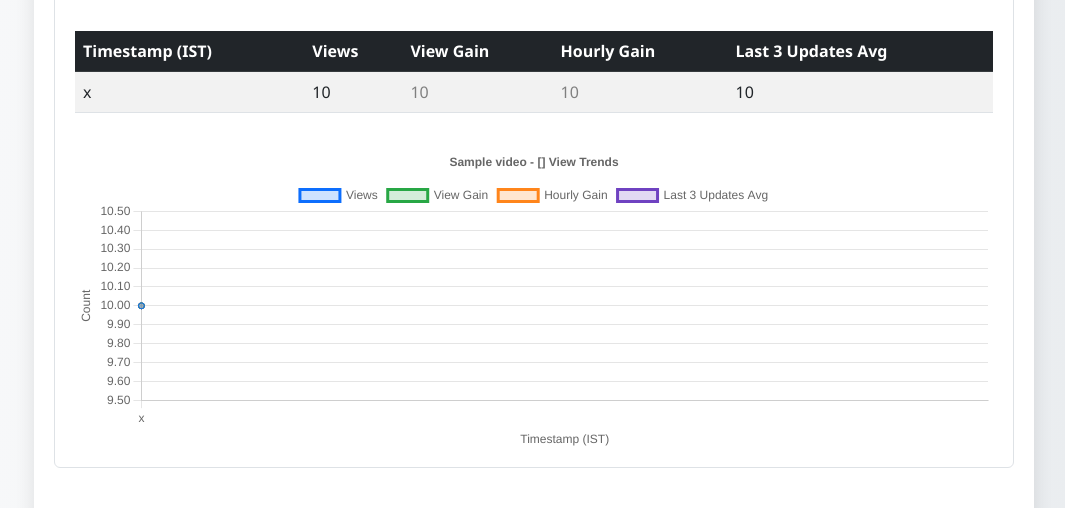
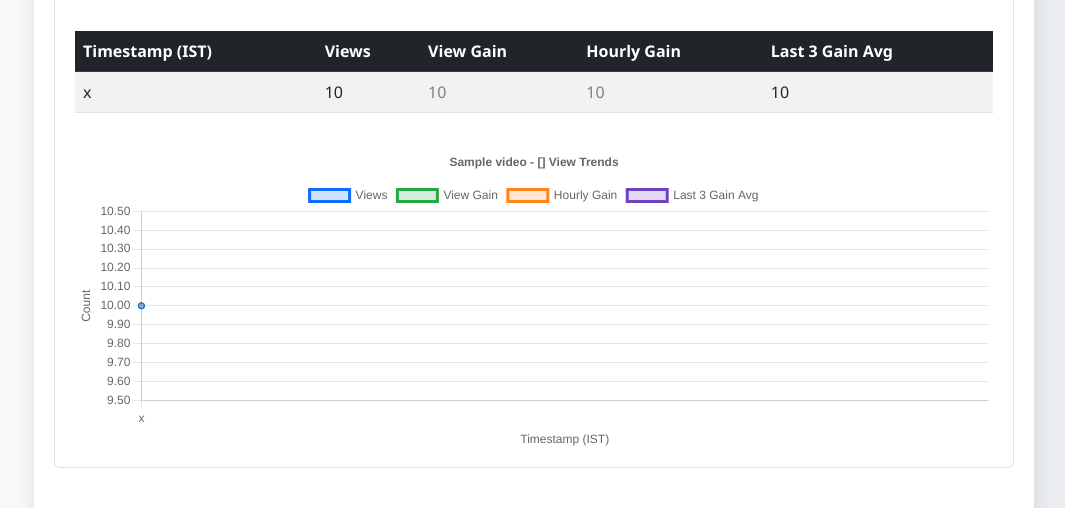
Before and after one commit to Pranav280204/view_tracker, a Python web app: template templates/index.html in a window 1280 px wide. Shown: the part 689-1197 px from the top of the page, without its empty margins (106-1171 px from the left). Run offline with Jinja, Linux system fonts and the light colour scheme; the template is opened without the code that fills it: most values are stand-ins (such as "Sample title", 1, 10 or a date in 2020).

Commit message:
Update index.html

```diff
--- a/templates/index.html
+++ b/templates/index.html
@@ -135,17 +135,17 @@
                                     <th>Views</th>
                                     <th>View Gain</th>
                                     <th>Hourly Gain</th>
-                                    <th>Last 3 Updates Avg</th>
+                                    <th>Last 3 Gain Avg</th>
                                 </tr>
                                 </thead>
                                 <tbody>
-                                {% for timestamp, views, view_gain, hourly_gain, last_three_avg in data[::-1] %}
+                                {% for timestamp, views, view_gain, hourly_gain, last_three_gain_avg in data[::-1] %}
                                     <tr>
                                         <td>{{ timestamp }}</td>
                                         <td>{{ views | int }}</td>
                                         <td style="color: {{ 'green' if view_gain > 0 else 'red' if view_gain < 0 else 'gray' }};">{{ view_gain | int }}</td>
                                         <td style="color: {{ 'green' if hourly_gain > 0 else 'red' if hourly_gain < 0 else 'gray' }};">{{ hourly_gain | int }}</td>
-                                        <td>{{ last_three_avg | round(2) }}</td>
+                                        <td>{{ last_three_gain_avg | round(2) }}</td>
                                     </tr>
                                 {% endfor %}
                                 </tbody>
@@ -181,8 +181,8 @@
                                         fill: true,
                                         tension: 0.4
                                     }, {
-                                        label: 'Last 3 Updates Avg',
-                                        data: [{% for _, _, _, _, last_three_avg in data[::-1] %}{{ last_three_avg | round(2) }},{% endfor %}],
+                                        label: 'Last 3 Gain Avg',
+                                        data: [{% for _, _, _, _, last_three_gain_avg in data[::-1] %}{{ last_three_gain_avg | round(2) }},{% endfor %}],
                                         borderColor: '#6f42c1',
                                         backgroundColor: 'rgba(111, 66, 193, 0.2)',
                                         fill: true,
```
